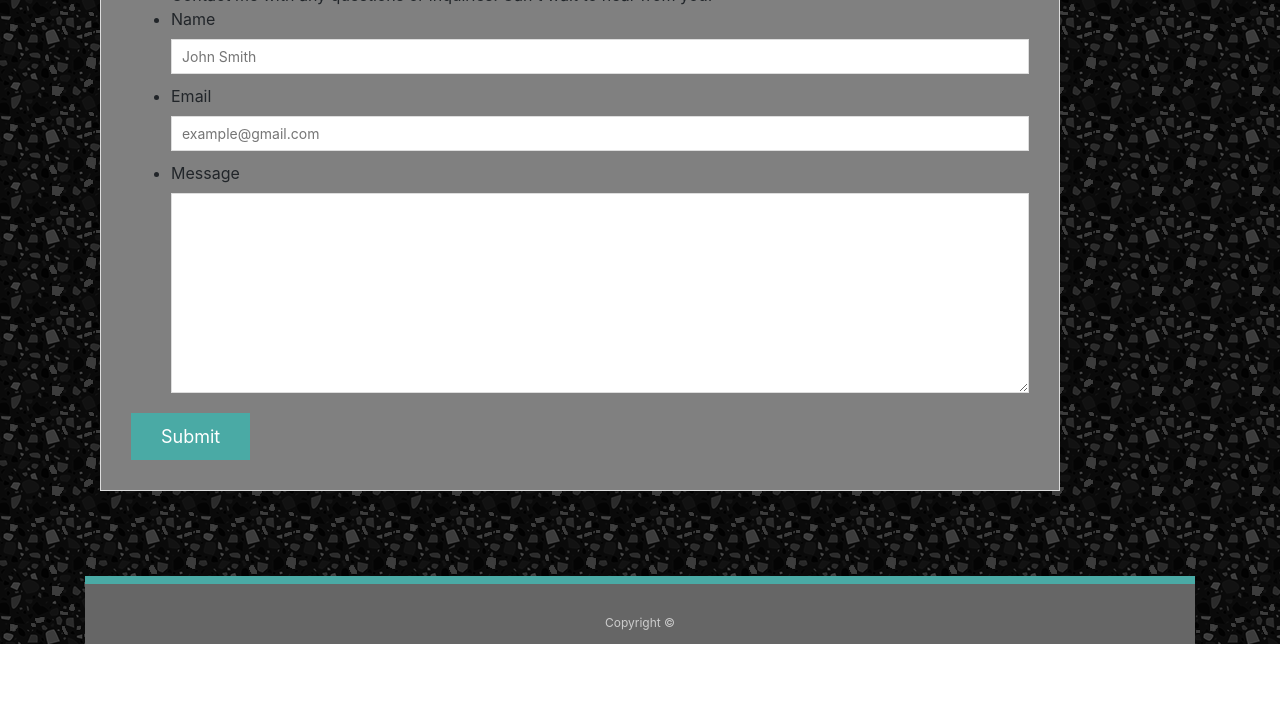
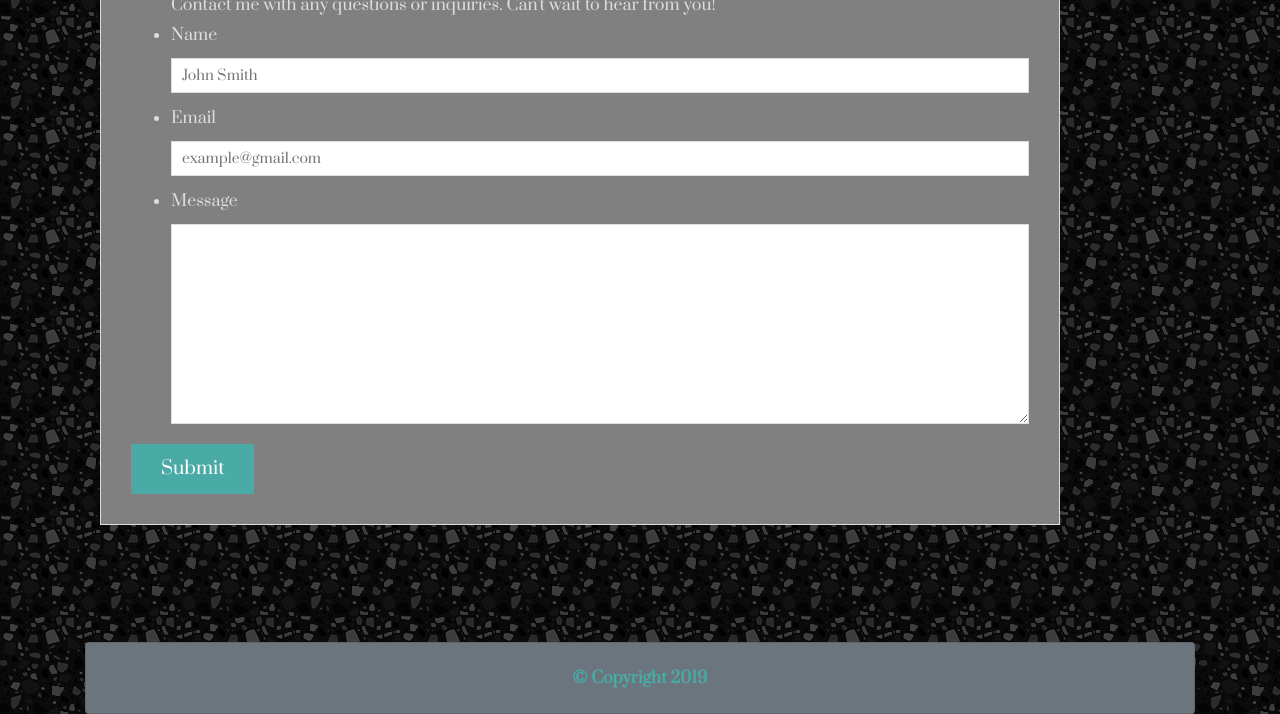
Before and after one commit to TsarinaI/TsarinaPortfolio, a plain HTML site: page contact.html in a window 1280 px wide. Shown: the part 235-949 px from the top of the page. Before the commit the page ends 879 px from the top, so only its background shows below. Drawn offline with nearby package versions, Linux system fonts and the light colour scheme.

Commit message:
footer and head tags

```diff
--- a/contact.html
+++ b/contact.html
@@ -6,6 +6,7 @@
     <title>Contact | Tsarina Islam</title>
     <link rel="stylesheet" type="text/css" href="assets/css/style.css">
     <link rel="stylesheet" href="https://stackpath.bootstrapcdn.com/bootstrap/4.3.1/css/bootstrap.min.css" integrity="sha384-ggOyR0iXCbMQv3Xipma34MD+dH/1fQ784/j6cY/iJTQUOhcWr7x9JvoRxT2MZw1T" crossorigin="anonymous">
+    <link rel="stylesheet" type="text/css" href="assets/css/style.css">
     <link href="https://fonts.googleapis.com/css?family=Prata&display=swap" rel="stylesheet">
 </head>
 
@@ -64,11 +65,21 @@
 
   </div>
 
-  <footer>
-    <div class="container">
-      Copyright &copy;
+  <br>
+
+  <br>
+  <div class="row">
+    <div class="col-lg-12">
+      <!-- The content in this div gets wrapped in a card -->
+      <div class="card text-white bg-secondary">
+        <div class="card-body">
+          <div class="text-center" id="footer">
+              &copy; Copyright 2019
+          </div>
+        </div>
+      </div>
     </div>
-  </footer>
+  </div>
 </body>
 
 </html>
```
Also changed, not shown: index.html (+0 -1 lines).
